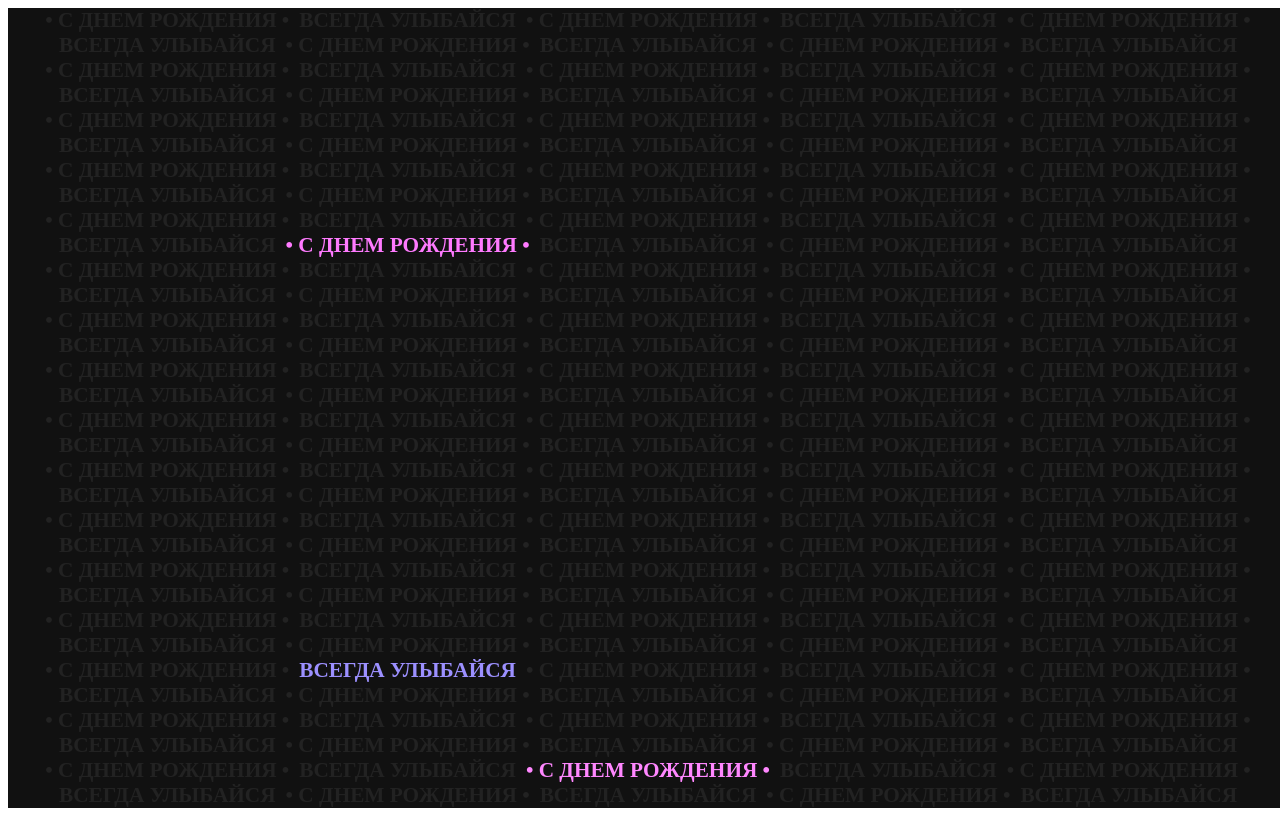
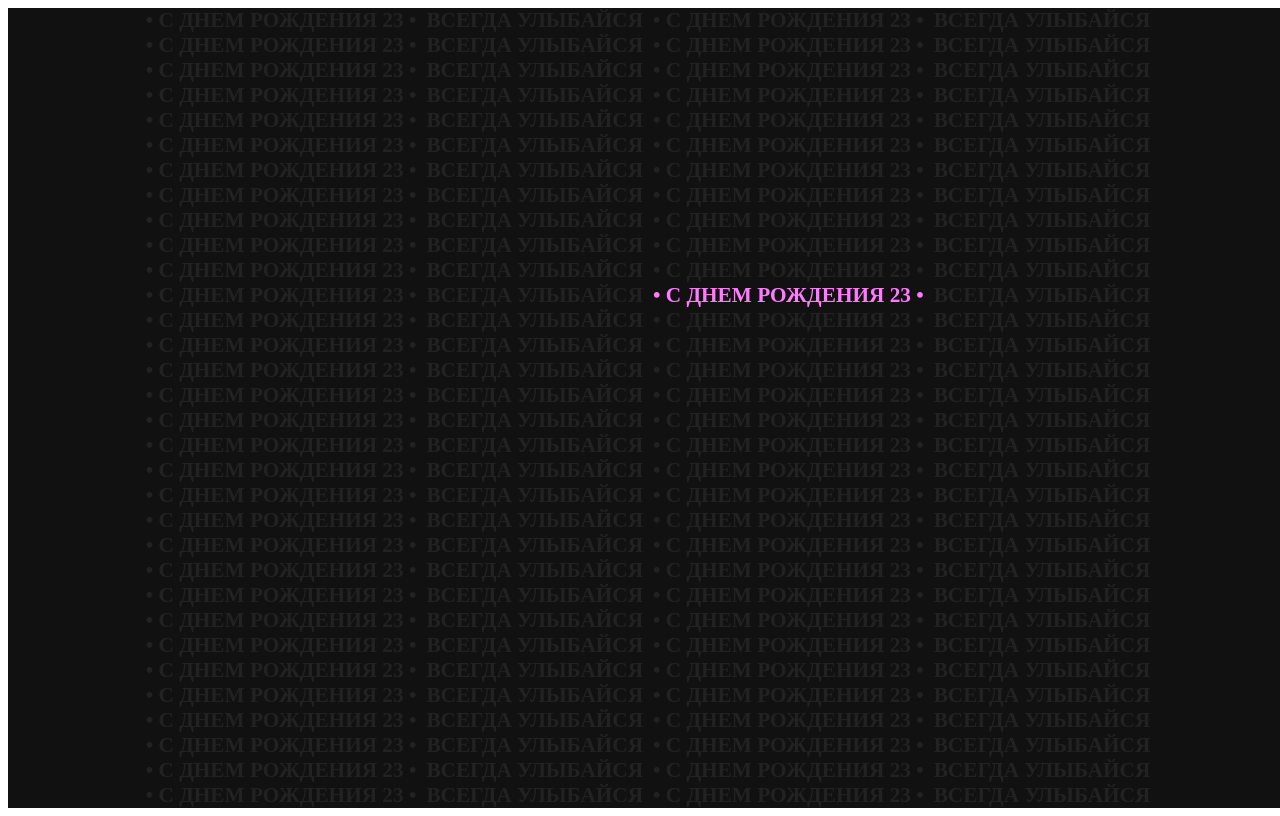
Before and after one commit to Taler123/Happy_birthday, a plain HTML site: page index.html in a window 1280 px wide. Drawn offline with Linux system fonts and the light colour scheme.

Commit message:
Add files via upload

```diff
--- a/styles.css
+++ b/styles.css
@@ -27,7 +27,7 @@
 }
 
 .box:nth-child(odd)::before {
-    content: "• С Днем Рождения •"
+    content: "• С Днем Рождения 23 •"
 }
 
 .box:nth-child(even)::before {
```
